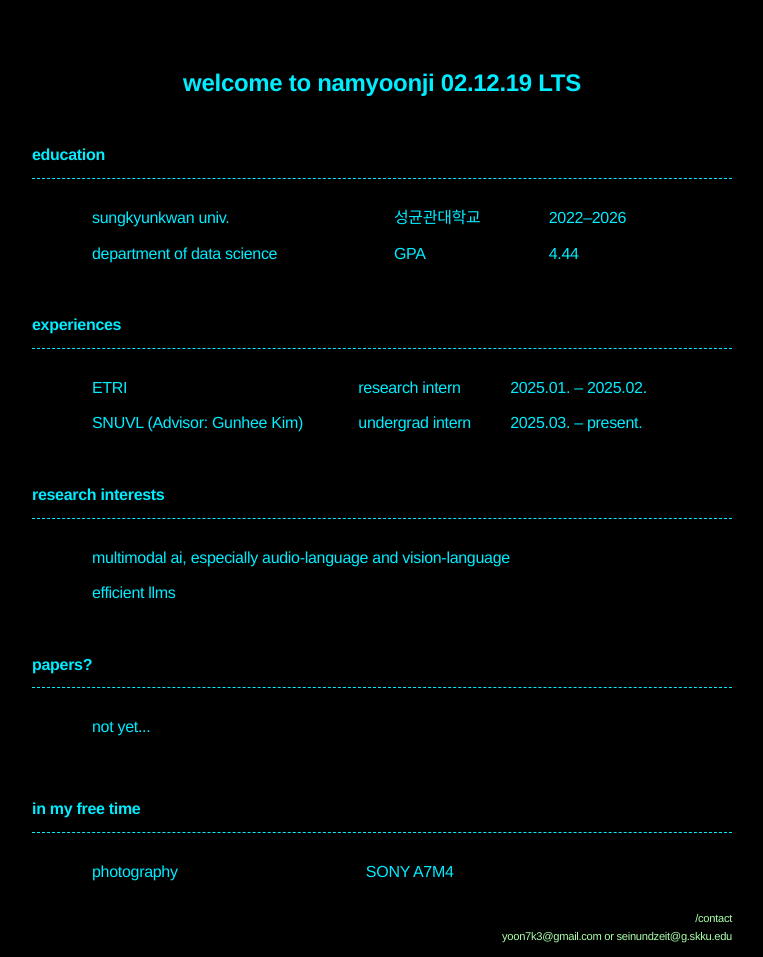
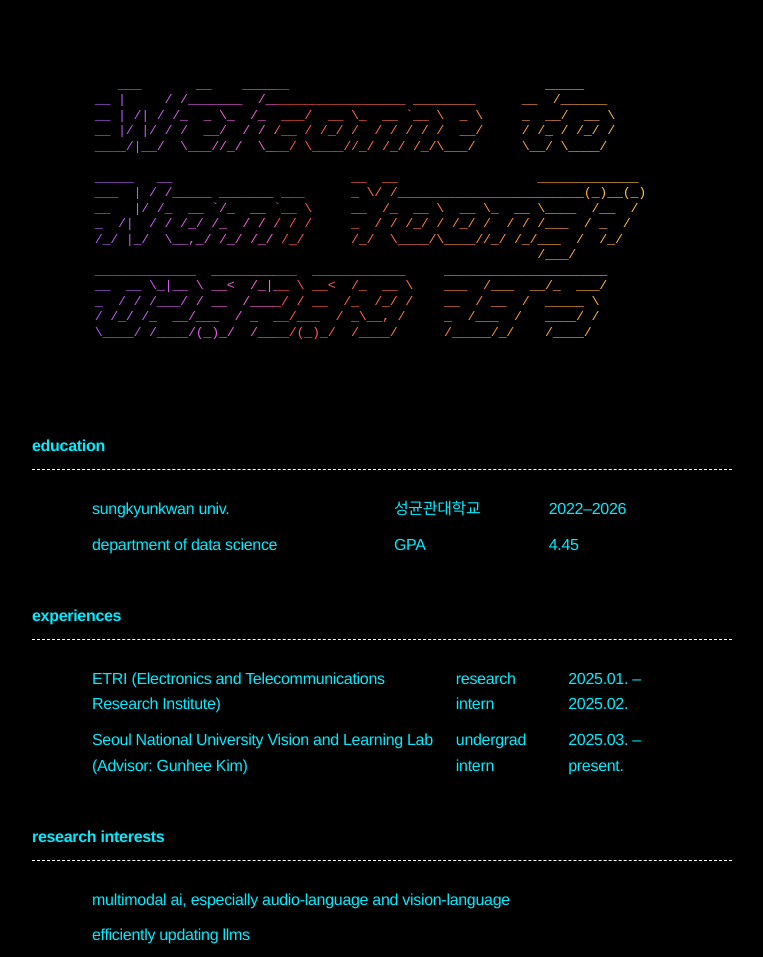
Before and after one commit to NamYoonJi/NamYoonJi.github.io, a plain HTML site: page index.html in a window 1280 px wide. Shown: the top 957 px of the page, without its empty margins (258-1021 px from the left). Drawn offline with Linux system fonts and the light colour scheme.

Commit message:
Refactor index.html for improved styling and content

```diff
--- a/index.html
+++ b/index.html
@@ -5,110 +5,143 @@
   <meta name="viewport" content="width=device-width, initial-scale=1.0" />
   <title>NAM YOON JI</title>
   <style>
-    body {
-      background-color: #000;
-      color: #00ecff;
-      font-family: 'Avenir', 'Helvetica Neue', Helvetica, Arial, sans-serif;
-      padding: 40px;
-      line-height: 1.6;
-      letter-spacing: -0.3px;
+    body{
+      margin:0;
+      min-height:100vh;
+      background: linear-gradient(135deg, #000000, #000000);
+      background-size:400% 400%;
+      animation: gradientBG 10s ease infinite;
+      color:#00ecff;
+      font-family:'Avenir','Helvetica Neue',Helvetica,Arial,sans-serif;
+      padding:40px;
+      line-height:1.6;
+      letter-spacing:-0.3px;
     }
-    .korean {
-      font-family: 'Dung Geun Mo', 'Nanum Gothic', sans-serif;
+    .korean{ font-family:'Dung Geun Mo','Nanum Gothic',sans-serif; }
+
+    /* full-bleed banner (NEW) */
+    .banner{
+      width:100vw;
+      display:flex;
+      justify-content:center; /* centers the <pre> */
+      padding:8px 0 24px;
+      margin-left:calc(50% - 50vw);  /* true full bleed even with body padding */
+      margin-right:calc(50% - 50vw);
+      overflow:hidden;
     }
-    .container {
-      max-width: 700px;
-      margin: 0 auto;
-      text-align: left;
+    /* responsive rainbow ASCII text */
+    .ascii-art{
+      font-family:"Fira Code", "DejaVu Sans Mono", Menlo, Consolas, monospace;
+      white-space:pre;
+      text-align:center;
+      line-height:1.08;
+
+      /* fit to viewport width */
+      font-size:1.05vw;      /* adjust if you want larger/smaller */
+      max-width:100%;
+      transform-origin:top center;
+
+      /* rainbow gradient */
+      background:linear-gradient(90deg,#ff4d4d,#ff8a3d,#ffd23d,#b5ff3d,#49a8ff,#a35bff,#ff5bd4);
+      background-size:200% auto;
+      -webkit-background-clip:text;
+              background-clip:text;
+      color:transparent;
+      animation:rainbow 6s linear infinite;
     }
-    h1 {
-      text-align: center;
-      margin-bottom: 40px;
-      font-size: 1.5em;
+    @keyframes rainbow{
+      0%{background-position:0% 50%}
+      100%{background-position:200% 50%}
     }
-    .section-title {
-      margin-top: 40px;
-      font-weight: bold;
+
+    .container{
+      max-width:700px;
+      margin:0 auto;
+      text-align:left;
     }
-    table {
-      width: 100%;
-      max-width: 600px;
-      margin: auto;
+    .section-title{ margin-top:40px; font-weight:bold; }
+    table{ width:100%; max-width:600px; margin:auto; }
+    td{ padding:4px 8px; word-break:keep-all; }
+    .note{ font-size:.7em; color:#aaffaa; text-align:right; margin-top:20px; }
+    .custom-line{ border:none; border-top:1px dashed #ffffff; margin:10px 0 20px; }
+
+    @keyframes gradientBG{
+      0%{background-position:0% 50%}
+      50%{background-position:100% 50%}
+      100%{background-position:0% 50%}
     }
-    td {
-      padding: 4px 8px;
-      word-break: keep-all;
-    }
-    .note {
-      font-size: 0.7em;
-      color: #aaffaa;
-      text-align: right;
-      margin-top: 20px;
-    }
-    .custom-line {
-      border: none;
-      border-top: 1px dashed #00ecff;
-      margin: 10px 0 20px;
-    }
-    @media (max-width: 768px) {
-      body {
-        padding: 20px 10px;
-      }
-      .container {
-        max-width: 100%;
-        padding: 0;
-      }
-      table {
-        width: 100%;
-      }
-      td {
-        font-size: 0.75em;
-      }
-    }
+    /* very small screens: nudge smaller to avoid wrap */
+    @media (max-width:600px){ .ascii-art{ font-size:1.8vw; } }
   </style>
 </head>
 <body>
+
+  <!-- MOVE ASCII ART OUTSIDE .container -->
+  <div class="banner">
+    <pre class="ascii-art"><code>
+      ___       __    ______                                 _____
+__ |     / /_______  /__________________ ________      __  /______
+__ | /| / /_  _ \_  /_  ___/  __ \_  __ `__ \  _ \     _  __/  __ \
+__ |/ |/ / /  __/  / / /__ / /_/ /  / / / / /  __/     / /_ / /_/ /
+____/|__/  \___//_/  \___/ \____//_/ /_/ /_/\___/      \__/ \____/
+
+_____   __                       __  __                  _____________
+___  | / /_____ _______ ___      _ \/ /________________________(_)__(_)
+__   |/ /_  __ `/_  __ `__ \     __  /_  __ \  __ \_  __ \____  /__  /
+_  /|  / / /_/ /_  / / / / /     _  / / /_/ / /_/ /  / / /___  / _  /
+/_/ |_/  \__,_/ /_/ /_/ /_/      /_/  \____/\____//_/ /_/___  /  /_/
+                                                         /___/
+_____________  ___________  ____________     _____________________
+__  __ \_|__ \ __<  /_|__ \ __<  /_  __ \    ___  /___  __/_  ___/
+_  / / /___/ / __  /____/ / __  /_  /_/ /    __  / __  /  _____ \
+/ /_/ /_  __/___  / _  __/___  / _\__, /     _  /___  /   ____/ /
+\____/ /____/(_)_/  /____/(_)_/  /____/      /_____/_/    /____/
+
+</code></pre>
+  </div>
+
   <div class="container">
-    <h1>welcome to namyoonji 02.12.19 LTS</h1>
-
     <div class="section-title">education</div>
     <hr class="custom-line">
     <table>
       <tr><td>sungkyunkwan univ.</td><td class="korean">성균관대학교</td><td>2022–2026</td></tr>
-      <tr><td>department of data science</td><td>GPA</td><td>4.44</td></tr>
+      <tr><td>department of data science</td><td>GPA</td><td>4.45</td></tr>
     </table>
 
     <div class="section-title">experiences</div>
     <hr class="custom-line">
     <table>
-      <tr><td>ETRI</td><td>research intern</td><td>2025.01. – 2025.02.</td></tr>
-      <tr><td>SNUVL (Advisor: Gunhee Kim)</td><td>undergrad intern</td><td>2025.03. – present.</td></tr>
+      <tr><td>ETRI (Electronics and Telecommunications Research Institute)</td><td>research intern</td><td>2025.01. – 2025.02.</td></tr>
+      <tr><td>Seoul National University Vision and Learning Lab (Advisor: Gunhee Kim)</td><td>undergrad intern</td><td>2025.03. – present.</td></tr>
     </table>
 
     <div class="section-title">research interests</div>
     <hr class="custom-line">
     <table>
-      <tr><td>multimodal ai, especially audio-language and vision-language </td><td></td><td></td></tr>
-      <tr><td>efficient llms</td><td></td><td></td></tr>
+      <tr><td>multimodal ai, especially audio-language and vision-language</td><td></td><td></td></tr>
+      <tr><td>efficiently updating llms</td><td></td><td></td></tr>
     </table>
 
-<div class="section-title">papers?</div>
+    <div class="section-title">papers?</div>
     <hr class="custom-line">
-    <table>
-      <tr><td>not yet... </td><td></td><td></td></tr>
-      <tr><td></td><td></td><td></td></tr>
-    </table>
-
+    <table><tr><td>MemEIC: A Step Toward Continual and Compositional Knowledge Editing</td><td></td><td></td></tr></table>
+    <table><tr><td>Jin Seong, Jiyun Park, Wencke Liermann, Hongseok Choi, Yoonji Nam, Hyun Kim, Soojong Lim, Namhoon Lee</td><td></td><td></td></tr></table>
+    <table><tr><td>NeuRIPS 2025</td><td></td><td></td></tr></table>
     <div class="section-title">in my free time</div>
     <hr class="custom-line">
-    <table>
-      <tr><td>photography</td><td>SONY A7M4</td><td></td></tr>
-    </table>
+    <table><tr><td>photography</td><td>SONY A7M4</td><td></td></tr></table>
 
     <div class="note">
-      /contact<br />
-      yoon7k3@gmail.com or seinundzeit@g.skku.edu
+      /contact<br />yoon7k3@gmail.com or seinundzeit@g.skku.edu
     </div>
   </div>
+  <script>
+  // escape backslashes in the ASCII banner only
+  (function () {
+    const el = document.querySelector('.ascii-art code') || document.querySelector('.ascii-art');
+    if (!el) return;
+    el.innerHTML = el.textContent.replace(/\\/g, '&#92;');
+  })();
+</script>
 </body>
 </html>
```
